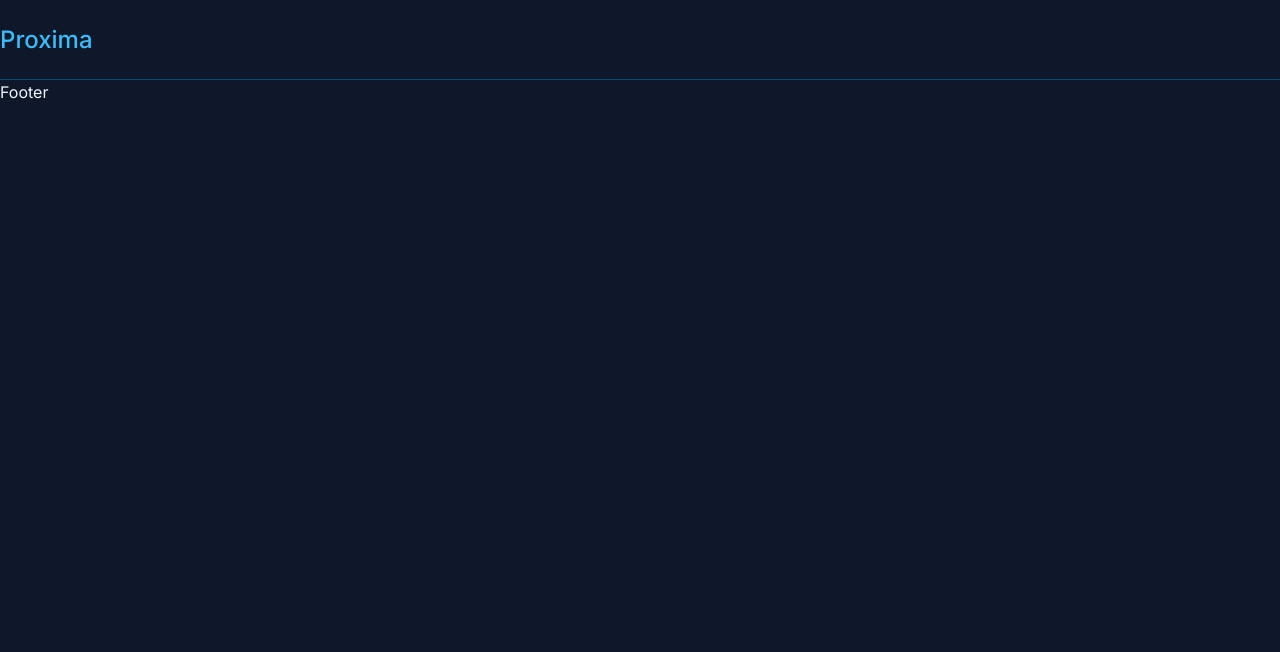
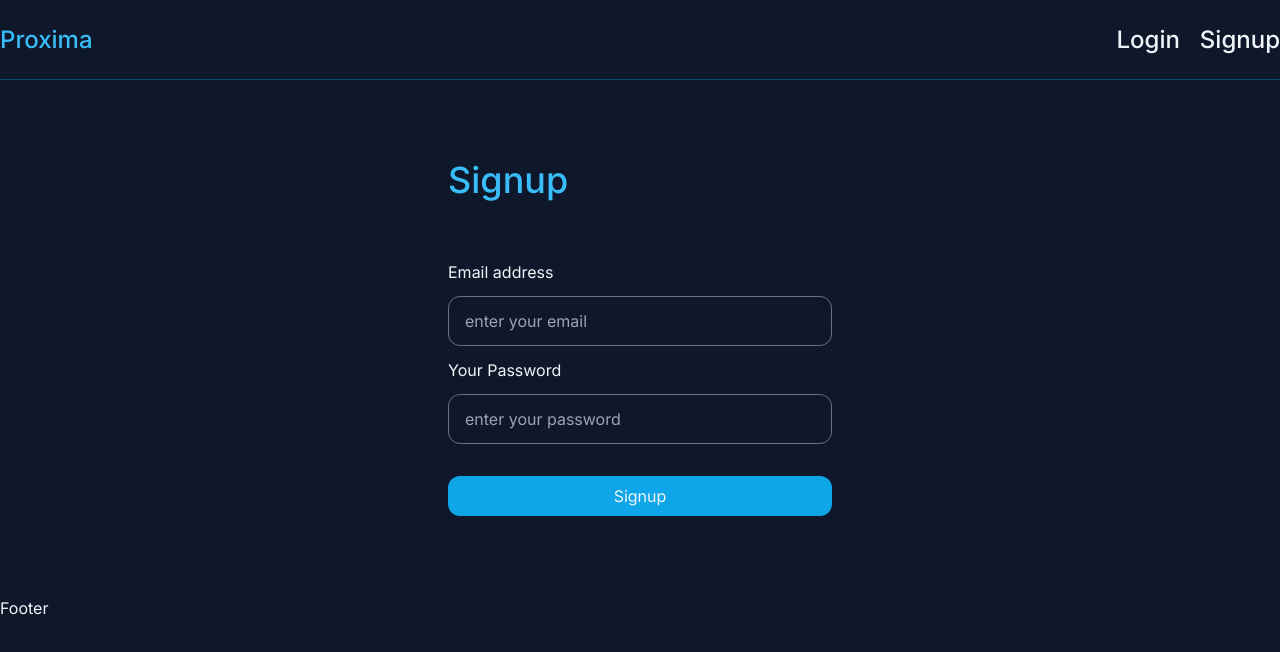
Before and after one commit to hasnainhawlader/proxima-client, a React (Create React App) app: page /signup in a window 1280 px wide. Before the commit this address had no page. Shown: the top 652 px of the page. Built offline with nearby package versions, Linux system fonts and the light colour scheme.

Commit message:
signup added

```diff
--- a/src/App.js
+++ b/src/App.js
@@ -7,6 +7,8 @@ import "react-toastify/dist/ReactToastify.css";
 
 import "react-toastify/dist/ReactToastify.css";
 import { ToastContainer } from "react-toastify";
+import Login from "./pages/Login";
+import Signup from "./pages/Signup";
 
 const App = () => {
   return (
@@ -15,6 +17,8 @@ const App = () => {
       <ToastContainer />
       <Routes>
         <Route path="/" element={<Home />} />
+        <Route path="/login" element={<Login />} />
+        <Route path="/signup" element={<Signup />} />
       </Routes>
       <Footer />
     </div>
--- a/src/components/Navbar.js
+++ b/src/components/Navbar.js
@@ -3,9 +3,25 @@ import { Link } from "react-router-dom";
 const Navbar = () => {
   return (
     <div className="navbar container mx-auto h-20 flex items-center justify-between border-b border-sky-900">
-      <Link to="/" className="logo text-2xl font-medium text-sky-400">
-        Proxima
-      </Link>
+      <div>
+        <Link to="/" className="logo text-2xl font-medium text-sky-400">
+          Proxima
+        </Link>
+      </div>
+      <div className="flex gap-5">
+        <Link
+          to="/login"
+          className="logo text-2xl font-medium hover:text-sky-400"
+        >
+          Login
+        </Link>
+        <Link
+          to="/signup"
+          className="logo text-2xl font-medium hover:text-sky-400"
+        >
+          Signup
+        </Link>
+      </div>
     </div>
   );
 };
--- /dev/null
+++ b/src/context/authContext.js
@@ -0,0 +1,30 @@
+import { createContext, useReducer } from "react";
+const initialState = {
+  user: null,
+};
+export const authReducer = (state, action) => {
+  switch (action.type) {
+    case "LOGIN":
+      return {
+        ...state,
+        user: action.payload,
+      };
+    case "LOGOUT":
+      return {
+        ...state,
+        user: null,
+      };
+    default:
+      return state;
+  }
+};
+export const AuthContext = createContext();
+export const AuthContextProvidor = ({ children }) => {
+  const [state, dispatch] = useReducer(authReducer, initialState);
+
+  return (
+    <AuthContext.Provider value={{ ...state, dispatch }}>
+      {children}
+    </AuthContext.Provider>
+  );
+};
--- /dev/null
+++ b/src/hooks/useAuthContext.js
@@ -0,0 +1,14 @@
+import { useContext } from "react";
+import { AuthContext } from "../context/AuthContext";
+
+export const useAuthContext = () => {
+  const context = useContext(AuthContext);
+
+  if (!context) {
+    throw new Error(
+      "You must call useAuthContext inside a AuthContextProvider"
+    );
+  }
+
+  return context;
+};
--- a/src/index.js
+++ b/src/index.js
@@ -4,6 +4,7 @@ import "./index.css";
 import App from "./App";
 import { BrowserRouter } from "react-router-dom";
 import { ProjectContextProvider } from "./context/ProjectContext";
+import { AuthContextProvidor } from "./context/authContext";
 //import { ProjectContextProvider } from "./context/projectContext";
 
 const root = ReactDOM.createRoot(document.getElementById("root"));
@@ -11,7 +12,9 @@ root.render(
   <React.StrictMode>
     <BrowserRouter>
       <ProjectContextProvider>
-        <App />
+        <AuthContextProvidor>
+          <App />
+        </AuthContextProvidor>
       </ProjectContextProvider>
     </BrowserRouter>
   </React.StrictMode>
--- /dev/null
+++ b/src/pages/Login.js
@@ -0,0 +1,50 @@
+import { useState } from "react";
+
+const Login = () => {
+  const [email, setEmail] = useState("");
+  const [password, setPassword] = useState("");
+  return (
+    <form className="login-form flex flex-col gap-5 py-20 mx-auto max-w-sm">
+      <h2 className="text-4xl font-medium text-sky-400 mb-10"> Login</h2>
+
+      <div className="form-control flex flex-col gap-3 ">
+        <label
+          htmlFor="email"
+          className="cursor-pointer hover:text-sky-400 duration-300 "
+        >
+          Email address
+        </label>
+        <input
+          type="text"
+          id="email"
+          placeholder="enter your email"
+          value={password}
+          onChange={(e) => setEmail(e.target.value)}
+          className="bg-transparent border border-slate-500 py-3 px-4 rounded-xl outline-none  focus:border-sky-500"
+        />
+        <label
+          htmlFor="password"
+          className="cursor-pointer hover:text-sky-400 duration-300 "
+        >
+          Your Password
+        </label>
+        <input
+          type="text"
+          id="password"
+          placeholder="enter your password"
+          value={email}
+          onChange={(e) => setPassword(e.target.value)}
+          className="bg-transparent border border-slate-500 py-3 px-4 rounded-xl outline-none  focus:border-sky-500"
+        />
+      </div>
+      <button
+        type="submit"
+        className="bg-sky-500 py-2 mt-3 rounded-xl hover:bg-sky-200 hover:text-black  duration-300"
+      >
+        Login
+      </button>
+    </form>
+  );
+};
+
+export default Login;
--- /dev/null
+++ b/src/pages/Signup.js
@@ -0,0 +1,50 @@
+import { useState } from "react";
+
+const Signup = () => {
+  const [email, setEmail] = useState("");
+  const [password, setPassword] = useState("");
+  return (
+    <form className="login-form flex flex-col gap-5 py-20 mx-auto max-w-sm">
+      <h2 className="text-4xl font-medium text-sky-400 mb-10"> Signup</h2>
+
+      <div className="form-control flex flex-col gap-3 ">
+        <label
+          htmlFor="email"
+          className="cursor-pointer hover:text-sky-400 duration-300 "
+        >
+          Email address
+        </label>
+        <input
+          type="text"
+          id="email"
+          placeholder="enter your email"
+          value={password}
+          onChange={(e) => setEmail(e.target.value)}
+          className="bg-transparent border border-slate-500 py-3 px-4 rounded-xl outline-none  focus:border-sky-500"
+        />
+        <label
+          htmlFor="password"
+          className="cursor-pointer hover:text-sky-400 duration-300 "
+        >
+          Your Password
+        </label>
+        <input
+          type="text"
+          id="password"
+          placeholder="enter your password"
+          value={email}
+          onChange={(e) => setPassword(e.target.value)}
+          className="bg-transparent border border-slate-500 py-3 px-4 rounded-xl outline-none  focus:border-sky-500"
+        />
+      </div>
+      <button
+        type="submit"
+        className="bg-sky-500 py-2 mt-3 rounded-xl hover:bg-sky-200 hover:text-black  duration-300"
+      >
+        Signup
+      </button>
+    </form>
+  );
+};
+
+export default Signup;
```
